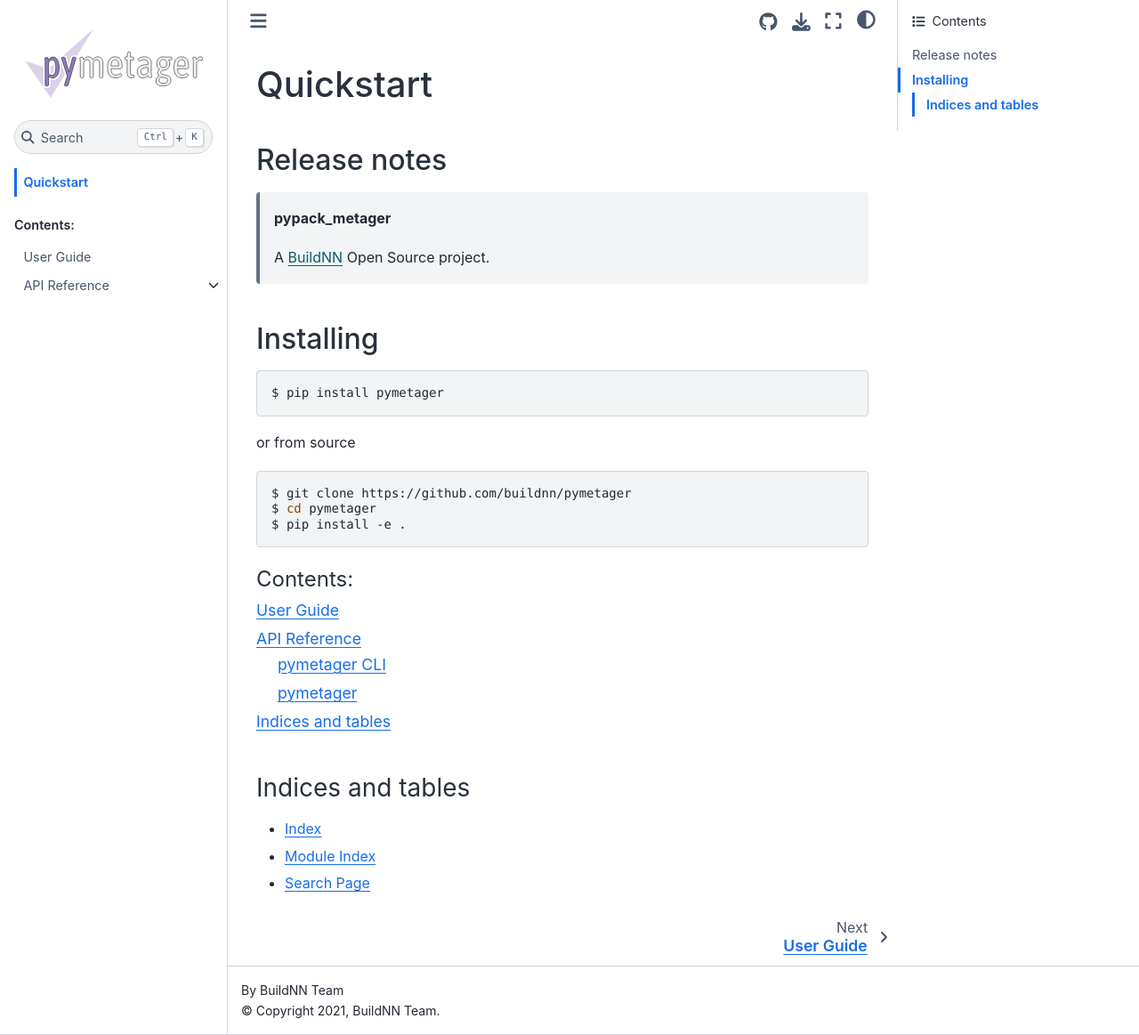
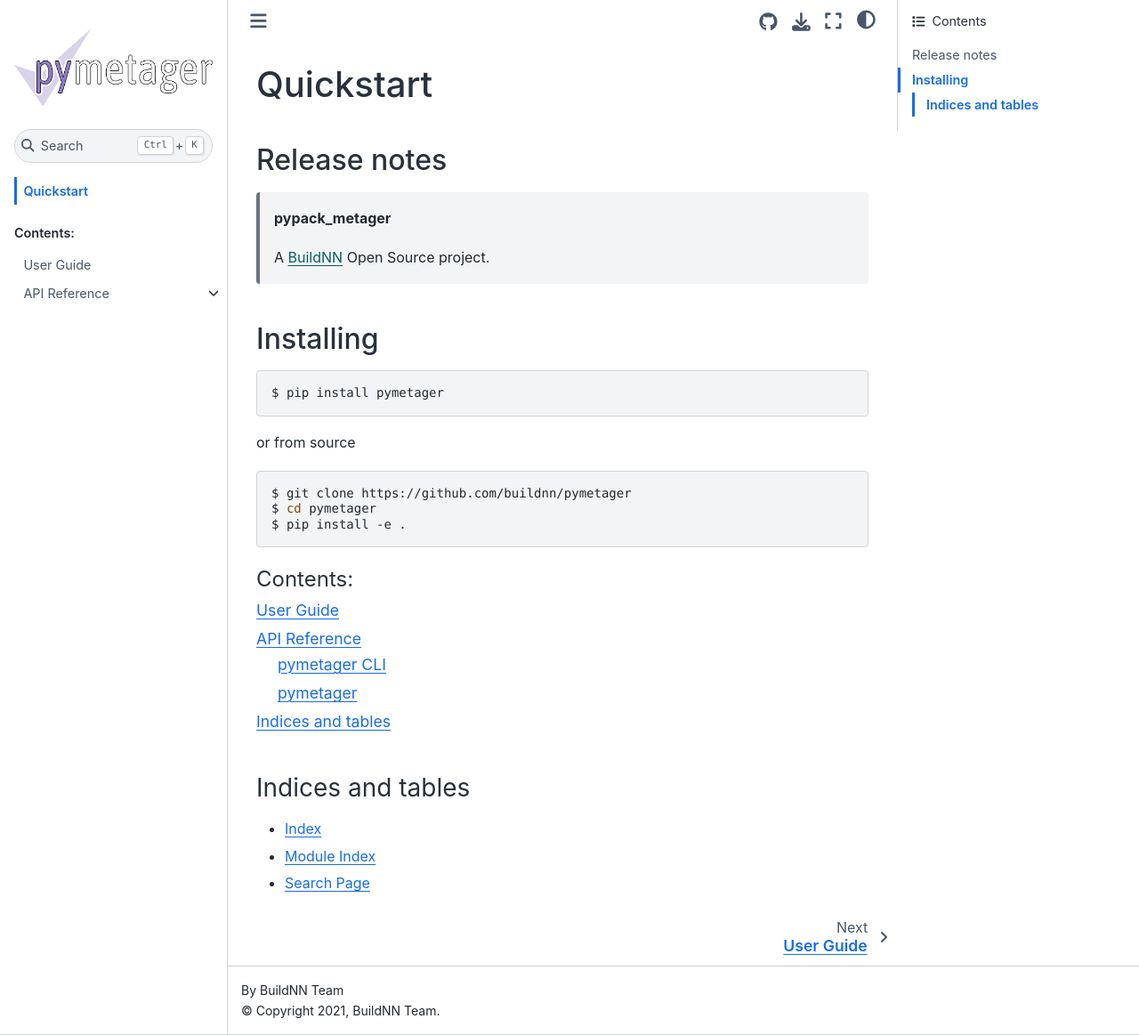
Before and after one commit to buildnn/pymetager, a Sphinx documentation site: the page built from docs/index.md, in a window 1280 px wide and 1163 px high. Shown: the whole window at 89% size. Built offline with Sphinx 7.4.7 and the Sphinx Book theme 1.1.4, drawn with Linux system fonts in a browser that asks for light colours.

Commit message:
png logo

```diff
--- a/docs/conf.py
+++ b/docs/conf.py
@@ -46,7 +46,7 @@ templates_path = ["_templates"]
 # List of patterns, relative to source directory, that match files and
 # directories to ignore when looking for source files.
 # This pattern also affects html_static_path and html_extra_path.
-exclude_patterns = ["_build"]
+exclude_patterns = ["_build", "build"]
 
 
 # -- Options for HTML output -------------------------------------------------
@@ -64,7 +64,7 @@ html_static_path = ["_static"]
 # ---------------
 
 html_theme = "sphinx_book_theme"
-html_logo = "_static/logo.svg"
+html_logo = "_static/logo.png"
 html_favicon = "_static/favicon.svg"
 
 html_theme_options = {
```
Also changed, not shown: docs/_static/logo.png (added), docs/_static/logo.svg (deleted), 1 other file.
